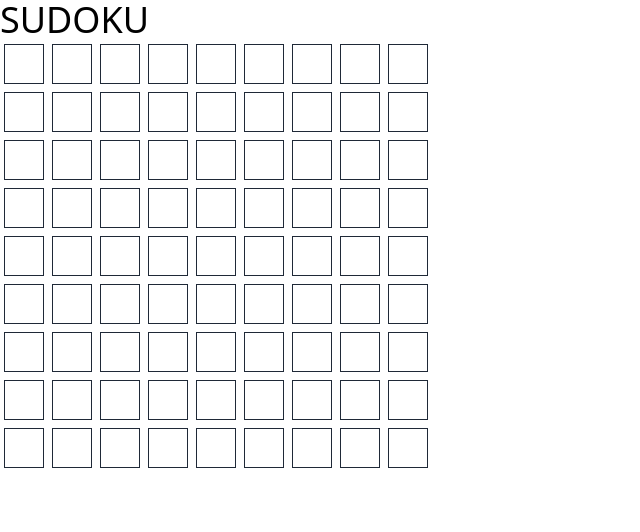
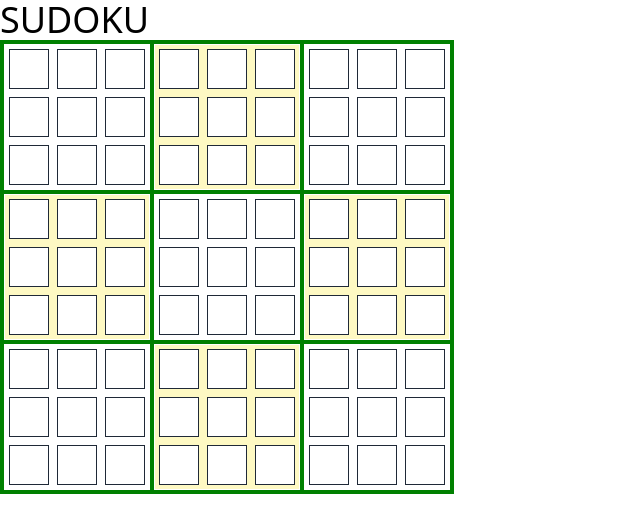
Before and after one commit to derekjtong/sudoku, a React (Vite) app in the folder frontend/: page / in a window 1280 px wide. Shown: the top 532 px of the page, without its empty margins (0-640 px from the left). Built offline with nearby package versions, Linux system fonts and the light colour scheme.

Commit message:
Update Board.jsx

```diff
--- a/frontend/src/components/Board.jsx
+++ b/frontend/src/components/Board.jsx
@@ -1,4 +1,4 @@
-// Board.js
+// Board.jsx
 import React, { useState } from "react";
 import Cell from "./Cell";
 
@@ -19,27 +19,71 @@ function Board() {
 
   const isSubgridBoundary = (index) => index % 3 === 0;
 
-  return (
-    <table className="sudoku-grid">
-      <tbody>
-        {sudokuGrid.map((row, rowIndex) => (
+  const isSelectedQuadrant = (row, col) => {
+    const selectedRow = selectedCell.row;
+    const selectedCol = selectedCell.col;
+    return (
+      selectedRow !== null &&
+      selectedCol !== null &&
+      Math.floor(row / 3) === Math.floor(selectedRow / 3) &&
+      Math.floor(col / 3) === Math.floor(selectedCol / 3)
+    );
+  };
+
+  const getQuadrantColor = (quadrantIndex) => (quadrantIndex % 2 === 0 ? "bg-white" : "bg-yellow-100");
+
+  const renderSubgrid = (startRow, startCol, quadrantIndex) => {
+    return (
+      <tbody key={`subgrid-${startRow}-${startCol}`}>
+        {[...Array(3)].map((_, rowIndex) => (
           <tr key={rowIndex}>
-            {row.map((cell, colIndex) => (
+            {[...Array(3)].map((_, colIndex) => (
               <Cell
-                key={`${rowIndex}-${colIndex}`}
-                row={rowIndex}
-                col={colIndex}
-                value={cell}
-                onChange={(e) => handleCellChange(rowIndex, colIndex, e)}
+                key={`${startRow + rowIndex}-${startCol + colIndex}`}
+                row={startRow + rowIndex}
+                col={startCol + colIndex}
+                value={sudokuGrid[startRow + rowIndex][startCol + colIndex]}
+                onChange={(e) => handleCellChange(startRow + rowIndex, startCol + colIndex, e)}
                 onCellClick={handleCellClick}
-                isSelected={rowIndex === selectedCell.row || colIndex === selectedCell.col}
+                isSelected={
+                  startRow + rowIndex === selectedCell.row ||
+                  startCol + colIndex === selectedCell.col ||
+                  isSelectedQuadrant(startRow + rowIndex, startCol + colIndex)
+                }
                 className={`
-                  ${isSubgridBoundary(rowIndex) && "border-bottom"}
-                  ${isSubgridBoundary(colIndex) && "border-right"}
-                  ${rowIndex > 0 && rowIndex % 3 === 0 && "border-top"}
-                  ${colIndex > 0 && colIndex % 3 === 0 && "border-left"}
+                  ${rowIndex > 0 && "border-top"}
+                  ${colIndex > 0 && "border-left"}
+                  ${rowIndex === 2 && "border-bottom"}
+                  ${colIndex === 2 && "border-right"}
+                  ${getQuadrantColor(quadrantIndex)}
+                  ${isSelectedQuadrant(startRow + rowIndex, startCol + colIndex) && "bg-gray-200"}
                 `}
               />
+            ))}
+          </tr>
+        ))}
+      </tbody>
+    );
+  };
+
+  return (
+    <table className="sudoku-grid border border-black">
+      <tbody>
+        {[0, 3, 6].map((startRow, quadrantRowIndex) => (
+          <tr key={quadrantRowIndex}>
+            {[0, 3, 6].map((startCol, quadrantColIndex) => (
+              <td
+                key={quadrantColIndex}
+                className="subgrid-cell"
+                style={{
+                  border: "4px solid green",
+                  boxSizing: "border-box", // Ensure the border is included in the overall size
+                }}
+              >
+                <table className={`subgrid ${getQuadrantColor(3 * quadrantRowIndex + quadrantColIndex)}`}>
+                  {renderSubgrid(startRow, startCol, 3 * quadrantRowIndex + quadrantColIndex)}
+                </table>
+              </td>
             ))}
           </tr>
         ))}
```
